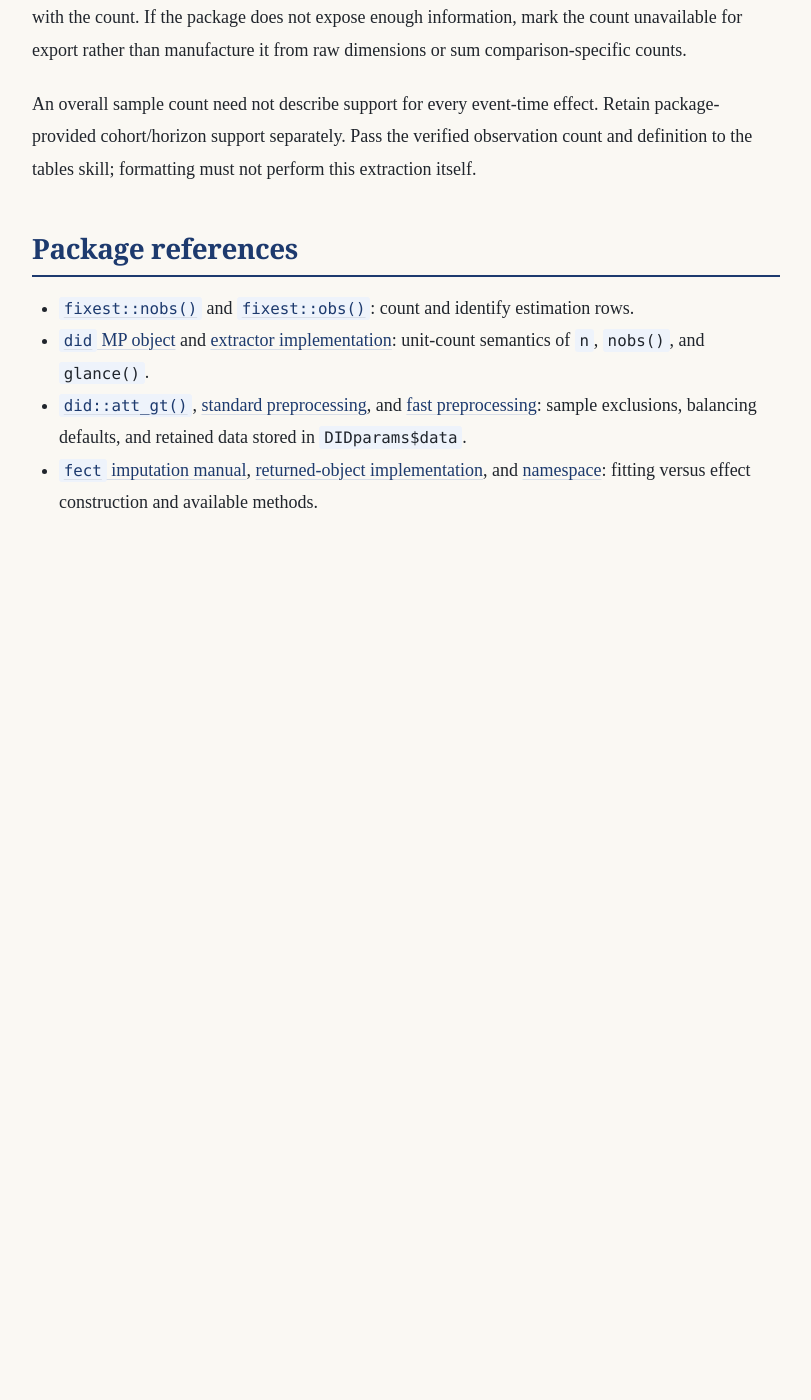
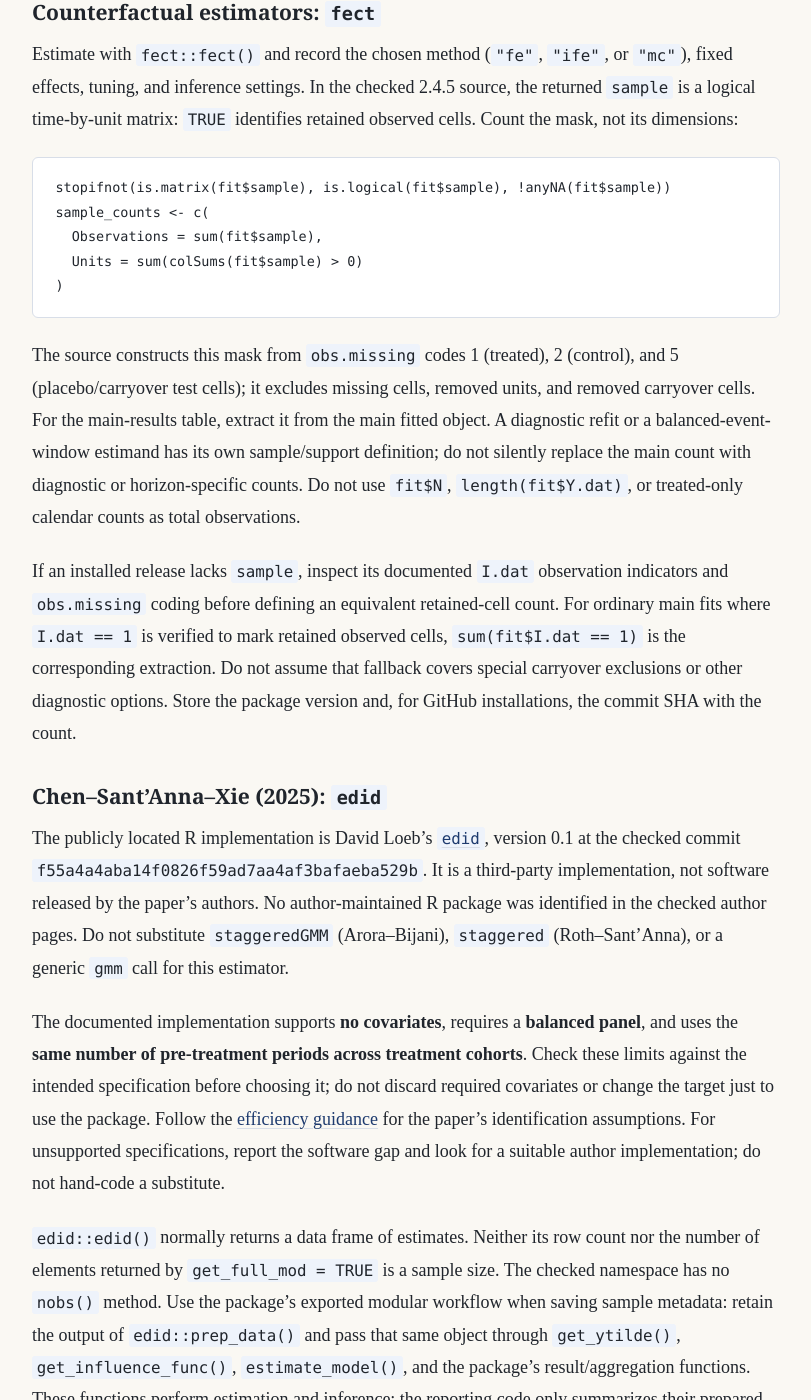
Before and after one commit to KaiGu2024/KaiGu2024.github.io, a Jekyll site: the page built from docs/skills/did/guidance/r-packages-and-sample-counts.md, in a window 1280 px wide and 1400 px high, scrolled down 3017 px. Shown: the whole window, without its empty margins (234-1045 px from the left). Built offline with Jekyll 4.4.1, drawn with Linux system fonts in a browser that asks for light colours; our own code applies the rules of GitHub Pages for plain Markdown files; before the commit the page ends 3647 px from its top, so only the background shows below that; some of the changed text lies outside the part shown.

Commit message:
specify fect and efficient DiD package sample reporting

````diff
--- a/docs/skills/did/guidance/r-packages-and-sample-counts.md
+++ b/docs/skills/did/guidance/r-packages-and-sample-counts.md
@@ -1,6 +1,6 @@
 # R packages and estimation observations
 
-Use established R libraries for the chosen estimator, its aggregation, and inference. Suitable routes include `fixest::feols()` for canonical panel DiD, `did::att_gt()` and `did::aggte()` for Callaway–Sant'Anna, and `fect::fect()` for supported counterfactual estimators. GMM is an estimation framework, not a single DiD implementation: select the R package or authors' R implementation that supports the intended moments and design. Do not choose a different estimand merely because its package exports a convenient sample count.
+Use R libraries for the chosen estimator, its aggregation, and inference. Suitable routes include `fixest::feols()` for canonical panel DiD, `did::att_gt()` and `did::aggte()` for Callaway–Sant'Anna, and `fect::fect()` for supported counterfactual estimators. For Chen, Sant'Anna, and Xie (2025; L21), the third-party `edid` implementation is a candidate within its documented limits below. GMM is an estimation framework, not a single DiD implementation: identify the paper and supported design before selecting software. Do not choose a different estimator merely because its package exports a convenient sample count.
 
 Record `packageVersion()` and relevant options with the fitted object. Preparation and result-extraction code may call package functions and format their outputs; it must not reimplement estimation, aggregation, inference, or the package's sample-selection logic. If software does not support a requested design, document that limitation.
 
@@ -22,8 +22,11 @@ Prefer a documented accessor or directly reported count whose meaning matches th
 Concrete package distinctions, checked against upstream documentation/source on 2026-11-09; recheck the installed release:
 
 - **`did`:** for panel `MP` results from `att_gt()`, use `nrow(res$DIDparams$data)` for `Observations`: the saved data contain the retained panel records after package preprocessing and sample exclusions. Use `res$n` for unique units. The current upstream `nobs.MP()` returns that unit count, and `glance.MP()` labels it `nobs`; neither is the panel-row count. Extract the overall sample count from the originating `att_gt()` object when reporting `aggte()` results, and describe any additional aggregation restrictions separately.
-- **`fect`:** distinguishes untreated observations used to fit counterfactuals from treated observations used to form effects. Its observation indicators and sample metadata are the basis for checking retained cells; matrix dimensions alone include unavailable cells in an unbalanced panel. The current upstream namespace does not register a `nobs.fect()` method. Do not invent one or treat the untreated fitting count as the full count.
-- **Other staggered estimators, including GMM implementations:** inspect the selected package's returned object and documentation. A generic extractor or a field named `N` does not establish what was counted.
+- **`fect`:** use the saved logical `sample` mask when available, as detailed below. It distinguishes the retained analysis sample from missing cells and removed units. The current upstream namespace does not register a `nobs.fect()` method. Untreated outcome-model fitting observations and treated effect observations are separate subsets of the overall sample.
+- **Chen–Sant'Anna–Xie efficient DiD:** `edid` requires retaining its `prep_data()` output to report the overall sample. Its default results are effect rows, not observation rows; see the package-specific workflow below.
+- **Other staggered estimators:** inspect the selected package's returned object and documentation. A generic extractor or a field named `N` does not establish what was counted.
+
+### Callaway–Sant'Anna: `did`
 
 For a panel `did::att_gt()` result:
 
@@ -36,6 +39,48 @@ sample_counts <- c(
 
 This is extraction from the fitted package object, not a reconstruction of sample eligibility. The default `panel = TRUE, allow_unbalanced_panel = FALSE` drops incomplete units to form a balanced retained panel, so its observation count equals retained units times retained periods. With `allow_unbalanced_panel = TRUE`, that equality need not hold. Use the saved data, not `nrow(df)` or raw units times weeks. Record the installed package version and confirm that the saved field is present and contains the processed long data; do not substitute another count if it is absent.
 
+### Counterfactual estimators: `fect`
+
+Estimate with `fect::fect()` and record the chosen method (`"fe"`, `"ife"`, or `"mc"`), fixed effects, tuning, and inference settings. In the checked 2.4.5 source, the returned `sample` is a logical time-by-unit matrix: `TRUE` identifies retained observed cells. Count the mask, not its dimensions:
+
+```r
+stopifnot(is.matrix(fit$sample), is.logical(fit$sample), !anyNA(fit$sample))
+sample_counts <- c(
+  Observations = sum(fit$sample),
+  Units = sum(colSums(fit$sample) > 0)
+)
+```
+
+The source constructs this mask from `obs.missing` codes 1 (treated), 2 (control), and 5 (placebo/carryover test cells); it excludes missing cells, removed units, and removed carryover cells. For the main-results table, extract it from the main fitted object. A diagnostic refit or a balanced-event-window estimand has its own sample/support definition; do not silently replace the main count with diagnostic or horizon-specific counts. Do not use `fit$N`, `length(fit$Y.dat)`, or treated-only calendar counts as total observations.
+
+If an installed release lacks `sample`, inspect its documented `I.dat` observation indicators and `obs.missing` coding before defining an equivalent retained-cell count. For ordinary main fits where `I.dat == 1` is verified to mark retained observed cells, `sum(fit$I.dat == 1)` is the corresponding extraction. Do not assume that fallback covers special carryover exclusions or other diagnostic options. Store the package version and, for GitHub installations, the commit SHA with the count.
+
+### Chen–Sant'Anna–Xie (2025): `edid`
+
+The publicly located R implementation is David Loeb's [`edid`](https://github.com/david-loeb/edid), version 0.1 at the checked commit `f55a4a4aba14f0826f59ad7aa4af3bafaeba529b`. It is a third-party implementation, not software released by the paper's authors. No author-maintained R package was identified in the checked author pages. Do not substitute `staggeredGMM` (Arora–Bijani), `staggered` (Roth–Sant'Anna), or a generic `gmm` call for this estimator.
+
+The documented implementation supports **no covariates**, requires a **balanced panel**, and uses the **same number of pre-treatment periods across treatment cohorts**. Check these limits against the intended specification before choosing it; do not discard required covariates or change the target just to use the package. Follow the [efficiency guidance](estimation-efficiency.md) for the paper's identification assumptions. For unsupported specifications, report the software gap and look for a suitable author implementation; do not hand-code a substitute.
+
+`edid::edid()` normally returns a data frame of estimates. Neither its row count nor the number of elements returned by `get_full_mod = TRUE` is a sample size. The checked namespace has no `nobs()` method. Use the package's exported modular workflow when saving sample metadata: retain the output of `edid::prep_data()` and pass that same object through `get_ytilde()`, `get_influence_func()`, `estimate_model()`, and the package's result/aggregation functions. These functions perform estimation and inference; the reporting code only summarizes their prepared sample.
+
+```r
+prepared <- edid::prep_data(
+  df, y = "y", treat_time = "first_treat", id = "id", time = "year",
+  num_t_pre = 3
+)
+# Use this same prepared object in the exported estimation workflow.
+outcomes <- dplyr::select(prepared, dplyr::starts_with("y"))
+stopifnot(ncol(outcomes) > 0L, !anyNA(outcomes))
+sample_counts <- c(
+  Observations = sum(!is.na(as.matrix(outcomes))),
+  Units = nrow(prepared)
+)
+```
+
+Here `num_t_pre = 3` is illustrative; use the chosen specification's actual setting and pass its anticipation and clustering options consistently. `prep_data()` selects the analysis time window, removes missing/nonfinite outcomes, balances the panel, and returns one row per retained unit with one `y<time>` column per retained period. Thus the observed outcome-cell count equals retained units times retained periods in this supported balanced-panel case. Confirm the prepared column schema and save this object alongside the estimates and package commit. The count describes the overall prepared analysis sample, not every individual comparison's support.
+
+### Other packages and reporting handoff
+
 For packages without a matching scalar, use a minimal extraction step with standard R functions on the package's saved, verified sample records or inclusion indicators. This summarizes the package's decisions; it must not rebuild cohort risk sets, eligibility, or estimation from scratch. Verify the metadata's sample definition and stage coverage, count reused records once, and save the definition with the count. If the package does not expose enough information, mark the count unavailable for export rather than manufacture it from raw dimensions or sum comparison-specific counts.
 
 An overall sample count need not describe support for every event-time effect. Retain package-provided cohort/horizon support separately. Pass the verified observation count and definition to the tables skill; formatting must not perform this extraction itself.
@@ -46,3 +91,5 @@ An overall sample count need not describe support for every event-time effect. R
 - [`did` MP object](https://bcallaway11.github.io/did/reference/MP.html) and [extractor implementation](https://github.com/bcallaway11/did/blob/master/R/tidy.R): unit-count semantics of `n`, `nobs()`, and `glance()`.
 - [`did::att_gt()`](https://bcallaway11.github.io/did/reference/att_gt.html), [standard preprocessing](https://github.com/bcallaway11/did/blob/master/R/pre_process_did.R), and [fast preprocessing](https://github.com/bcallaway11/did/blob/master/R/pre_process_did2.R): sample exclusions, balancing defaults, and retained data stored in `DIDparams$data`.
 - [`fect` imputation manual](https://yiqingxu.org/packages/fect/02-fect), [returned-object implementation](https://github.com/xuyiqing/fect/blob/master/R/default.R), and [namespace](https://github.com/xuyiqing/fect/blob/master/NAMESPACE): fitting versus effect construction and available methods.
+- [`fect` 2.4.5 CRAN source mirror](https://github.com/cran/fect/blob/master/R/default.R): construction and return of `sample`, `I.dat`, and `obs.missing`.
+- [`edid` package overview](https://github.com/david-loeb/edid), [pinned preprocessing source](https://github.com/david-loeb/edid/blob/f55a4a4aba14f0826f59ad7aa4af3bafaeba529b/R/prep_data.R), and [pinned wrapper](https://github.com/david-loeb/edid/blob/f55a4a4aba14f0826f59ad7aa4af3bafaeba529b/R/edid.R): supported design, retained wide data, and returned results. [Sant'Anna's research page](https://psantanna.com/research/) identifies the paper separately from his other software.
````
Also changed, not shown: docs/skills/did/SKILL.md (+1 -1 lines), docs/skills/did/guidance/estimation-efficiency.md (+2 -0 lines), docs/skills/tables/SKILL.md (+1 -1 lines).
